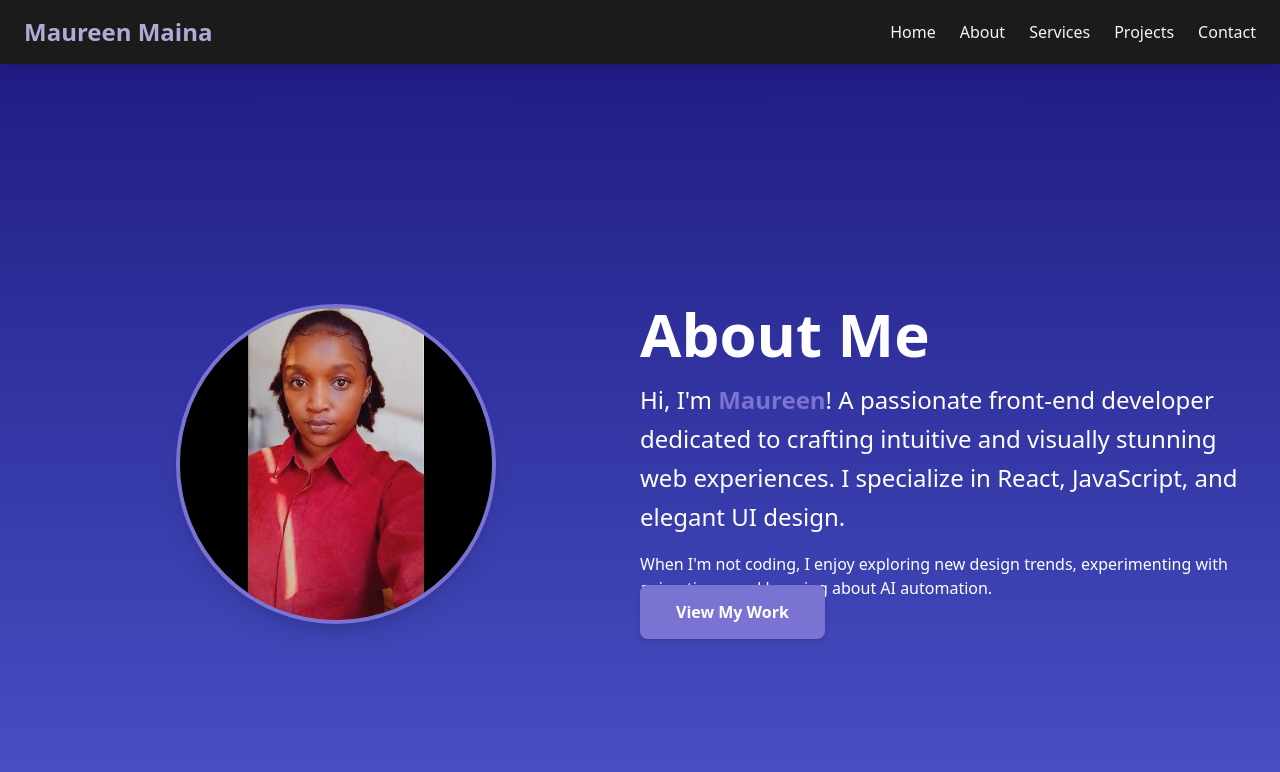
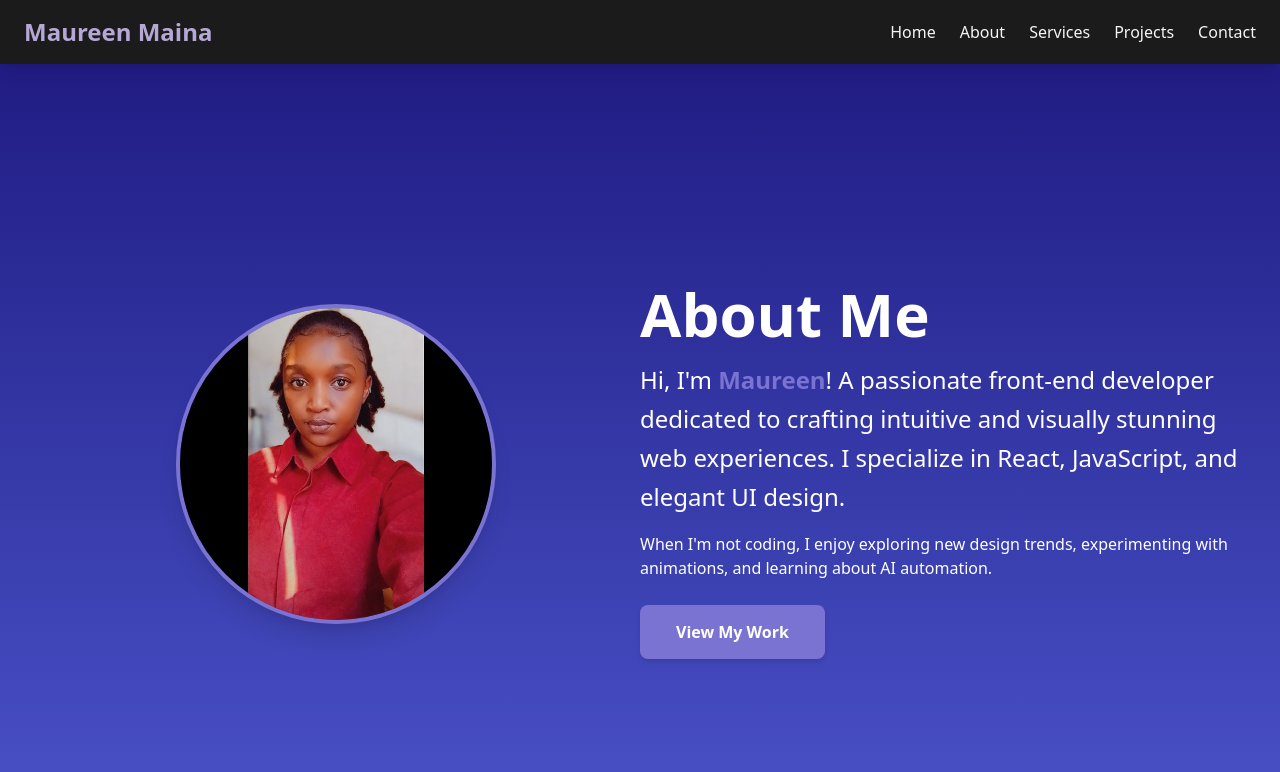
Before and after one commit to Maureen0007/My-Portfolio, a React (Vite) app: page /about in a window 1280 px wide. Shown: the top 772 px of the page. Built offline with nearby package versions, Linux system fonts and the light colour scheme.

Commit message:
complete design

```diff
--- a/src/pages/About.jsx
+++ b/src/pages/About.jsx
@@ -27,9 +27,11 @@ function About() {
           When I'm not coding, I enjoy exploring new design trends,
           experimenting with animations, and learning about AI automation.
         </p>
-        <Link className="mt-6 bg-[#7A73D1] hover:bg-[#B5A8D5] text-[#FFFFFF] font-semibold py-4 px-9 rounded-lg shadow-md transition duration-300" to="/projects">
-          View My Work
-        </Link>
+        <div className="mt-10">
+          <Link className="bg-[#7A73D1] hover:bg-[#B5A8D5] text-[#FFFFFF] font-semibold py-4 px-9 rounded-lg shadow-md transition duration-300" to="/projects">
+            View My Work
+          </Link>
+        </div>
       </div>
     </section>
   )
```
